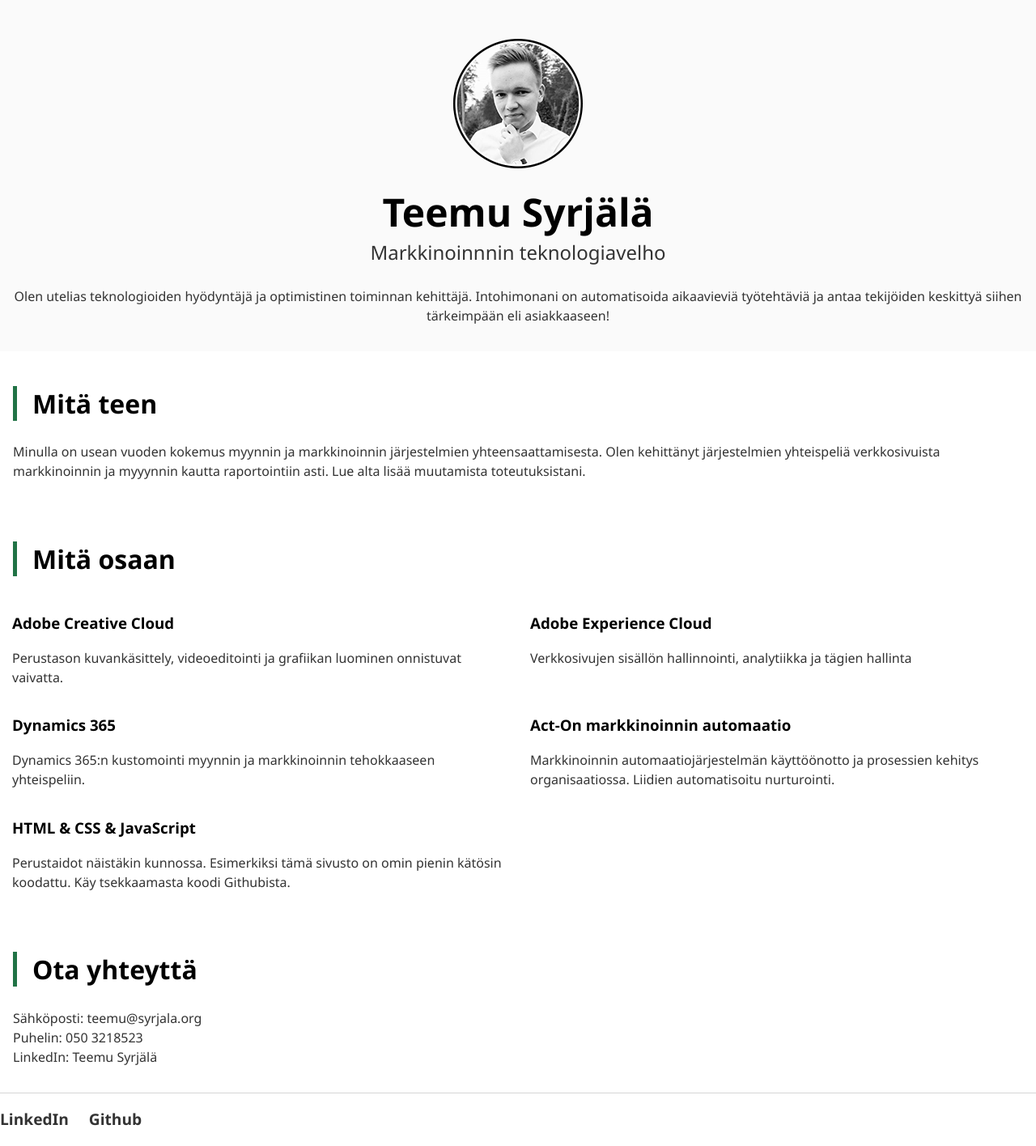
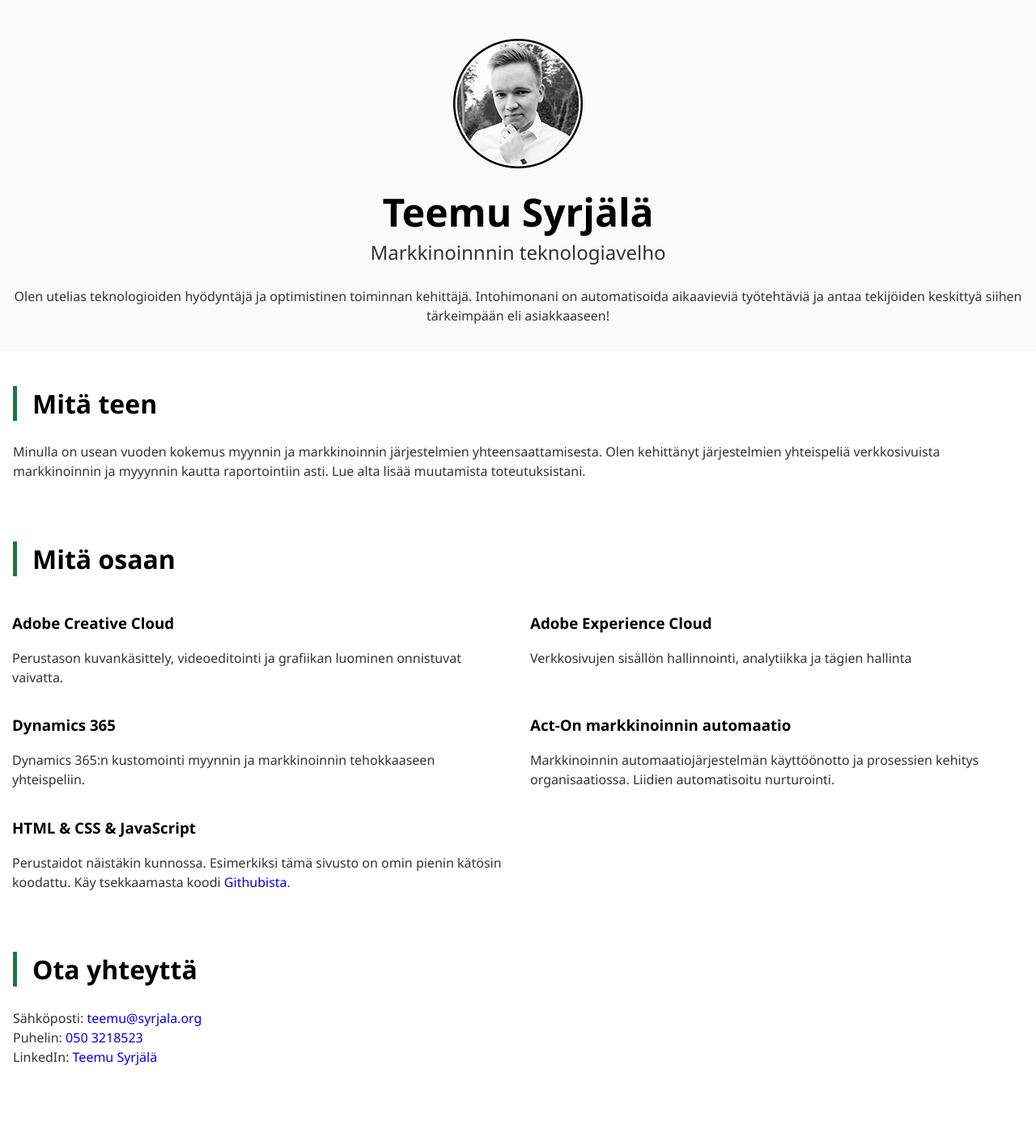
Before and after one commit to T3mmu/t3mmu.github.io, a Jekyll site: the page built from index.html, in a window 1280 px wide. Shown: the whole page at 81% size. Built offline with Jekyll 4.4.1, drawn with Linux system fonts in a browser that asks for light colours; after the commit the page ends 1350 px from its top, so only the background shows below that.

Commit message:
Update index and css

```diff
--- a/_layouts/default.html
+++ b/_layouts/default.html
@@ -33,11 +33,11 @@
 			{{ content }}
 
 			</div><!-- /.container -->
-			<footer>
+			<!-- <footer>
 	    		<ul>
 	        		<li><a href="https://www.linkedin.com/in/teemusyrjala">LinkedIn</a></li>
 				<li><a href="https://github.com/T3mmu">Github</a></li>
 				</ul>
-			</footer>
+			</footer> -->
 		</body>
 	</html>
--- a/css/main.css
+++ b/css/main.css
@@ -14,7 +14,7 @@ nav ul li, footer ul li {
 }
 a {
     text-decoration: none;
-    color: #333;
+    color: ##0079c1;
 }
 a:hover {
     text-decoration: underline;
--- a/index.html
+++ b/index.html
@@ -50,6 +50,6 @@ description: Olen utelias ja optimistinen toiminnan kehittäjä. Intohimonani on
   <h2 class="section-title">Ota yhteyttä</h2>
   <p>Sähköposti: <a href="mailto:teemu@syrjala.org?subject=Yhteydenotto%20syrjala.pro%20-sivuilta&body=Moikka%20Teemu!%0A%0AOlipa%20sulla%20huikeat%20verkkosivut!%20Kiinnostuin%20osaamisestasi%20ja%20haluaisin%20olla%20tarkemmin%20yhteydess%C3%A4.%20%0A%0A%0A%0AYst%C3%A4v%C3%A4llisin%20terveisin"> teemu@syrjala.org </a><br>
   Puhelin: <a href="tel:00358503218523"> 050 3218523 </a> <br>
-  LinkedIn: <a href="https://www.linkedin.com/in/teemusyrjala/">Teemu Syrjälä</a>
+  LinkedIn: <a href="https://www.linkedin.com/in/teemusyrjala/" target="_blank">Teemu Syrjälä</a>
   </p>
 </section>
```
